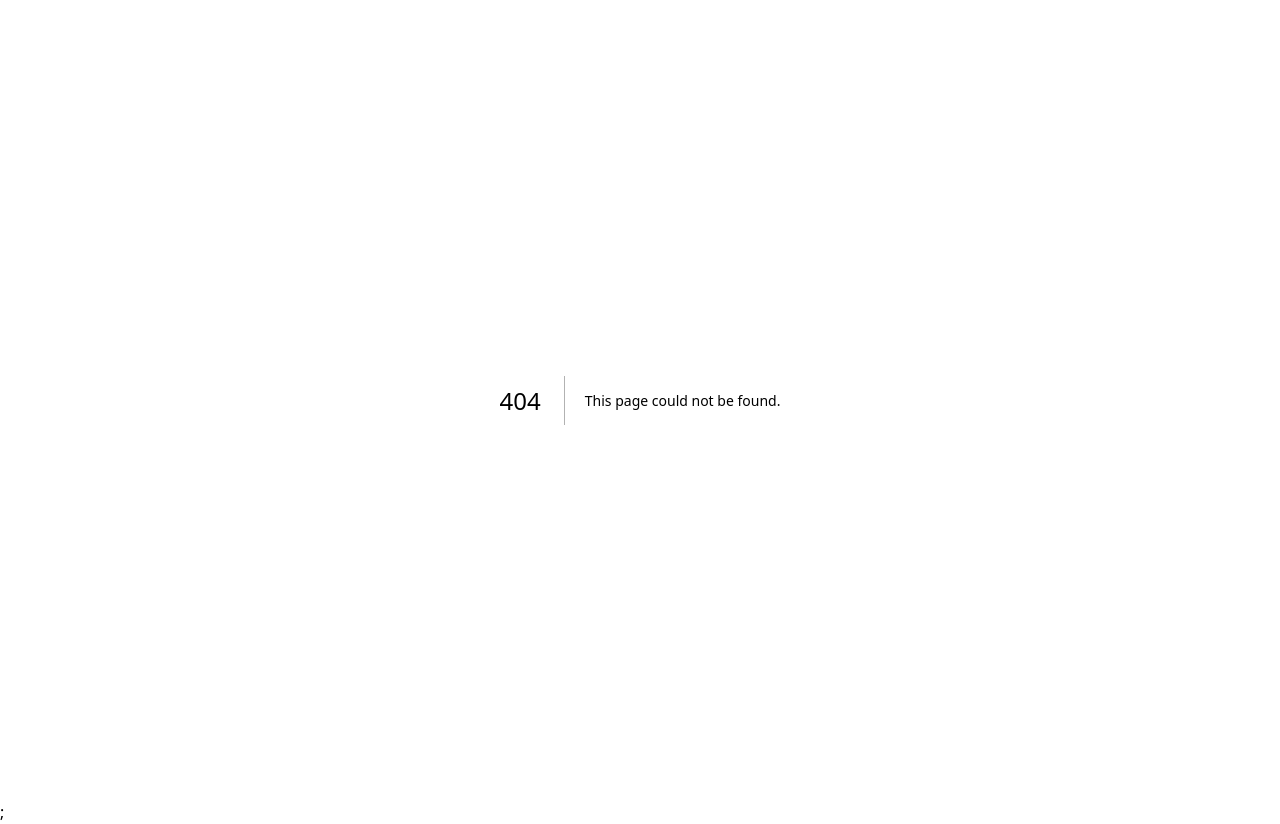
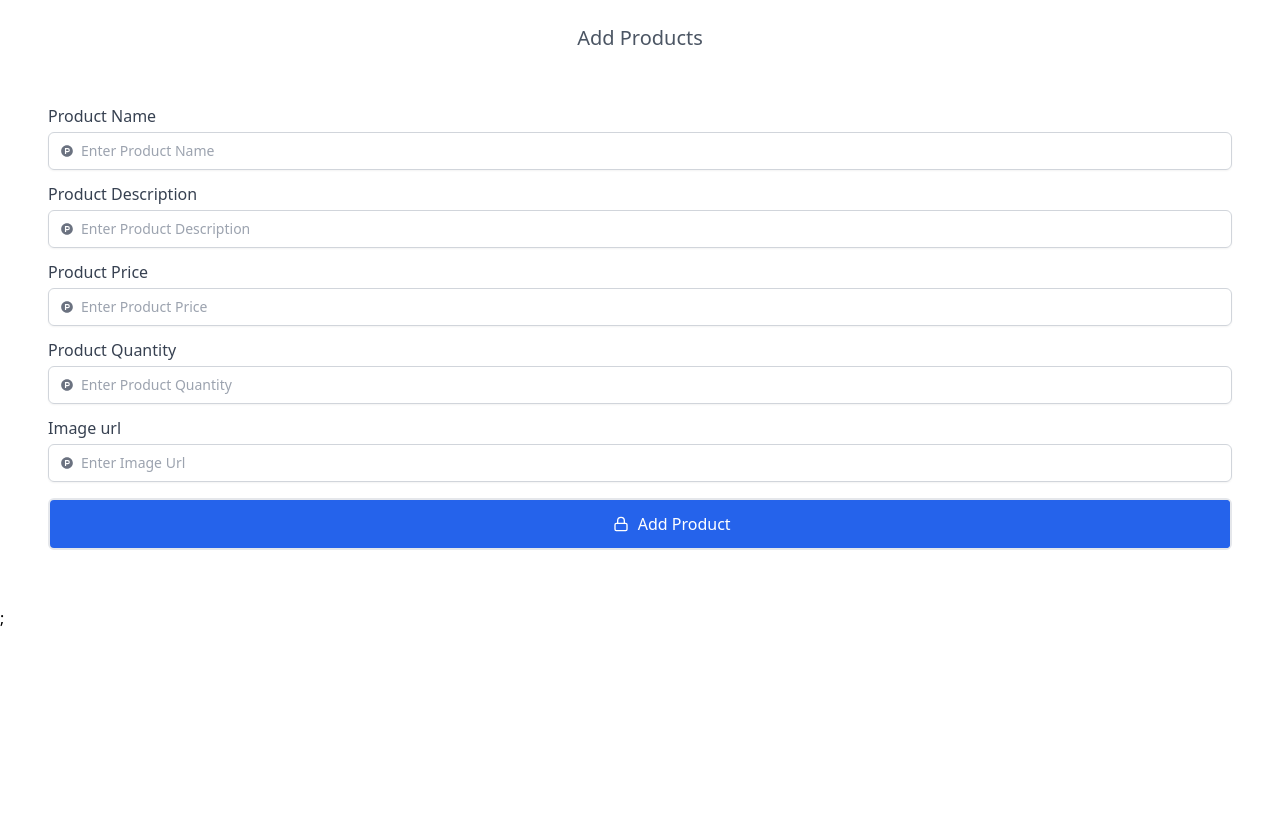
Before and after one commit to gemtunde/nextjs-authentication-app, a Next.js app: page /product in a window 1280 px wide. Before the commit this address had no page. After the commit the page ends 800 px from the top, so only its background shows below. Built offline with nearby package versions, Linux system fonts and the light colour scheme.

Commit message:
add product frontend

```diff
--- a/src/middleware.ts
+++ b/src/middleware.ts
@@ -13,6 +13,11 @@ export async function middleware(req: NextRequest) {
       return NextResponse.redirect(`${process.env.NEXTAUTH_URL}/auth`);
     }
   }
+  if (pathname === "/product") {
+    if (!session) {
+      return NextResponse.redirect(`${process.env.NEXTAUTH_URL}/auth`);
+    }
+  }
   if (pathname === "/auth") {
     if (session) {
       return NextResponse.redirect(`${origin}`);
--- /dev/null
+++ b/src/pages/product.tsx
@@ -0,0 +1,123 @@
+import Input from "@/components/inputs/Input";
+import * as React from "react";
+import { RiProductHuntFill } from "react-icons/ri";
+import { FiLock } from "react-icons/fi";
+import { useForm, SubmitHandler } from "react-hook-form";
+import { z } from "zod";
+import { zodResolver } from "@hookform/resolvers/zod";
+import SlideButton from "@/components/buttons/SlideButton";
+
+interface IProductProps {}
+
+const ProductSchema = z.object({
+  product_name: z
+    .string()
+    .min(3, "Product Name must be more than 3 letters")
+    .max(24, "Product Name must be at most 24 letters"),
+  // .regex(new RegExp("^[a-zA-Z]+$"), "No special characters allowed"),
+  product_description: z
+    .string()
+    .min(3, "Product Description must be more than 3 letters")
+    .max(24, "Product Description must be at most 64 letters"),
+  product_price: z
+    .string()
+    .min(3, "Product Price must be more than 3 letters")
+    .max(9, "Product Price must be at most 9 letters"),
+  product_quantity: z
+    .string()
+    .min(1, "Product Quantity must be more than 3 letters")
+    .max(4, "Product Quantity must be at most 4 letters"),
+  product_image: z
+    .string()
+    .min(3, "Product image must be more than 3 letters")
+    .max(1024, "Product image must be at most 1024 letters"),
+});
+
+type ProductSchemaType = z.infer<typeof ProductSchema>;
+
+const Product: React.FunctionComponent<IProductProps> = (props) => {
+  const {
+    register,
+    handleSubmit,
+    reset,
+    formState: { errors, isSubmitting },
+  } = useForm<ProductSchemaType>({
+    resolver: zodResolver(ProductSchema),
+  });
+
+  //add to db
+  const onSubmit: SubmitHandler<ProductSchemaType> = async (values: any) => {
+    const data: any = {
+      ...values,
+      product_price: Number(values.product_price),
+      product_quantity: Number(values.product_quantity),
+    };
+    console.log(data);
+  };
+  return (
+    <div className="w-full px-12 py-6 flex flex-col items-center justify-center gap-2 ">
+      <h2 className="text-xl text-gray-600 text-bold">Add Products</h2>
+      <form className="w-full my-8" onSubmit={handleSubmit(onSubmit)}>
+        <Input
+          name="product_name"
+          label="Product Name"
+          type="text"
+          icon={<RiProductHuntFill />}
+          placeholder="Enter Product Name"
+          register={register}
+          error={errors?.product_name?.message}
+          disabled={isSubmitting}
+        />
+        <Input
+          name="product_description"
+          label="Product Description"
+          type="text"
+          icon={<RiProductHuntFill />}
+          placeholder="Enter Product Description"
+          register={register}
+          error={errors?.product_description?.message}
+          disabled={isSubmitting}
+        />
+        <Input
+          name="product_price"
+          label="Product Price"
+          type="text"
+          icon={<RiProductHuntFill />}
+          placeholder="Enter Product Price"
+          register={register}
+          error={errors?.product_price?.message}
+          disabled={isSubmitting}
+        />
+        <Input
+          name="product_quantity"
+          label="Product Quantity"
+          type="text"
+          icon={<RiProductHuntFill />}
+          placeholder="Enter Product Quantity"
+          register={register}
+          error={errors?.product_quantity?.message}
+          disabled={isSubmitting}
+        />
+        <Input
+          name="product_image"
+          label="Image url"
+          type="text"
+          icon={<RiProductHuntFill />}
+          placeholder="Enter Image Url"
+          register={register}
+          error={errors?.product_image?.message}
+          disabled={isSubmitting}
+        />
+        <SlideButton
+          type="submit"
+          text="Add Product"
+          slide_text="Unique Product"
+          icon={<FiLock />}
+          disabled={isSubmitting}
+        />
+      </form>
+    </div>
+  );
+};
+
+export default Product;
```
